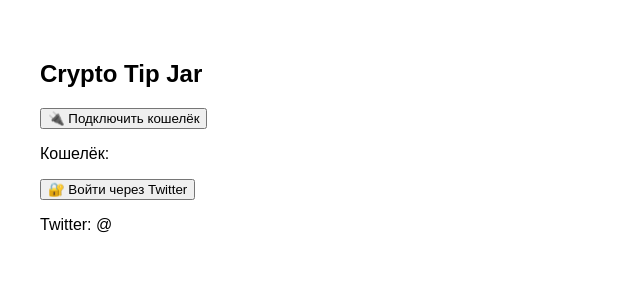
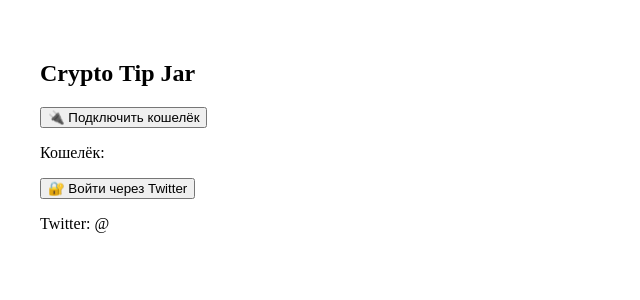
Before and after one commit to Yuichi12231/crypto-tip-frontend, a React (Vite) app: page / in a window 1280 px wide. Shown: the top 300 px of the page, without its empty margins (0-640 px from the left). Built offline with nearby package versions, Linux system fonts and the light colour scheme; the HTML template or start-up script is replaced by a standard one; what @magic-ext/oauth, magic-sdk would draw is missing.

Commit message:
Update App.jsx

```diff
--- a/src/App.jsx
+++ b/src/App.jsx
@@ -1,7 +1,7 @@
 import React, { useState } from 'react';
-import { ethers } from 'ethers';
 import { Magic } from 'magic-sdk';
 import { OAuthExtension } from '@magic-ext/oauth';
+import { ethers } from 'ethers';
 
 const magic = new Magic('pk_live_CBB4E24015C02A64', {
   extensions: [new OAuthExtension()],
@@ -21,10 +21,6 @@ function App() {
   const [handle, setHandle] = useState(null);
 
   const connectWallet = async () => {
-    if (!window.ethereum) {
-      alert("Установите MetaMask");
-      return;
-    }
     const provider = new ethers.providers.Web3Provider(window.ethereum);
     await provider.send("eth_requestAccounts", []);
     const signer = provider.getSigner();
@@ -38,12 +34,12 @@ function App() {
       const twitterHandle = result.oauth.userInfo.raw.user.screen_name;
       setHandle(twitterHandle);
     } catch (err) {
-      console.error("Ошибка авторизации:", err);
+      console.error('Ошибка авторизации:', err);
     }
   };
 
   return (
-    <div style={{ padding: '2rem', fontFamily: 'sans-serif' }}>
+    <div style={{ padding: '2rem' }}>
       <h2>Crypto Tip Jar</h2>
       <button onClick={connectWallet}>🔌 Подключить кошелёк</button>
       <p>Кошелёк: {wallet}</p>
```
